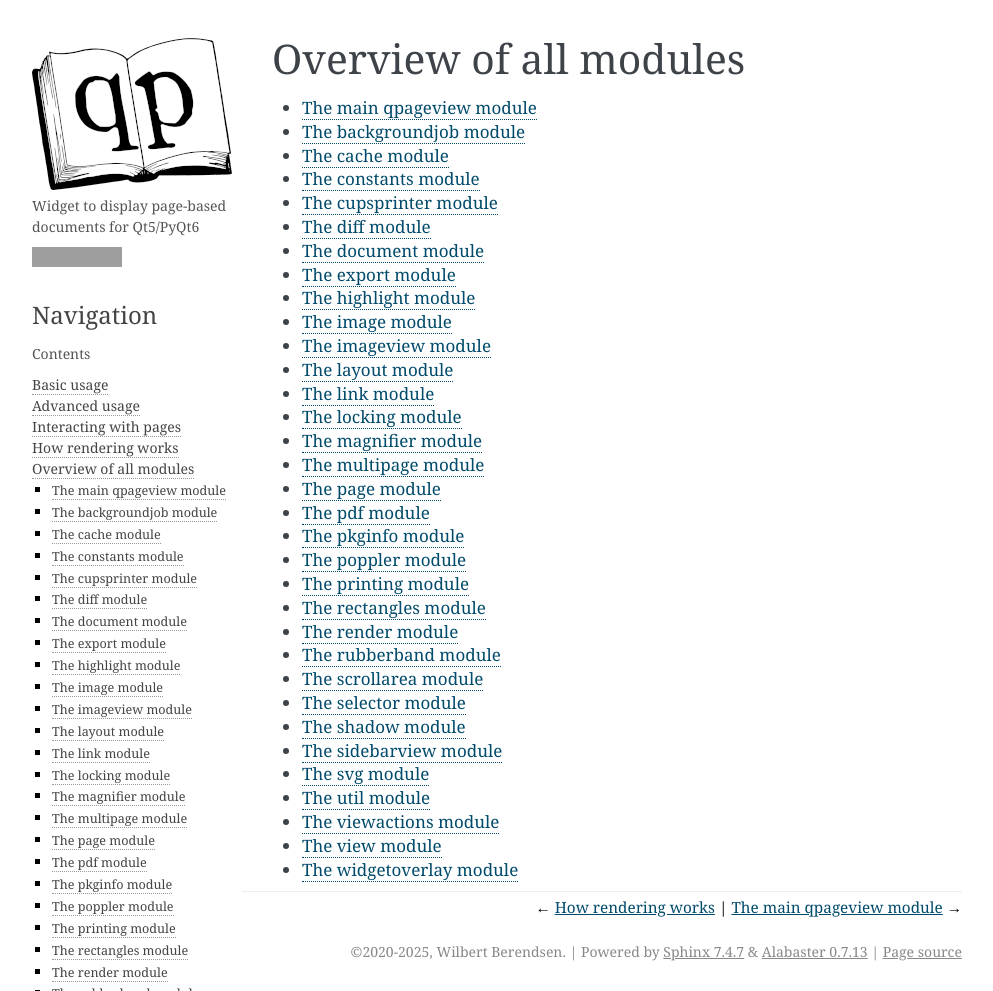
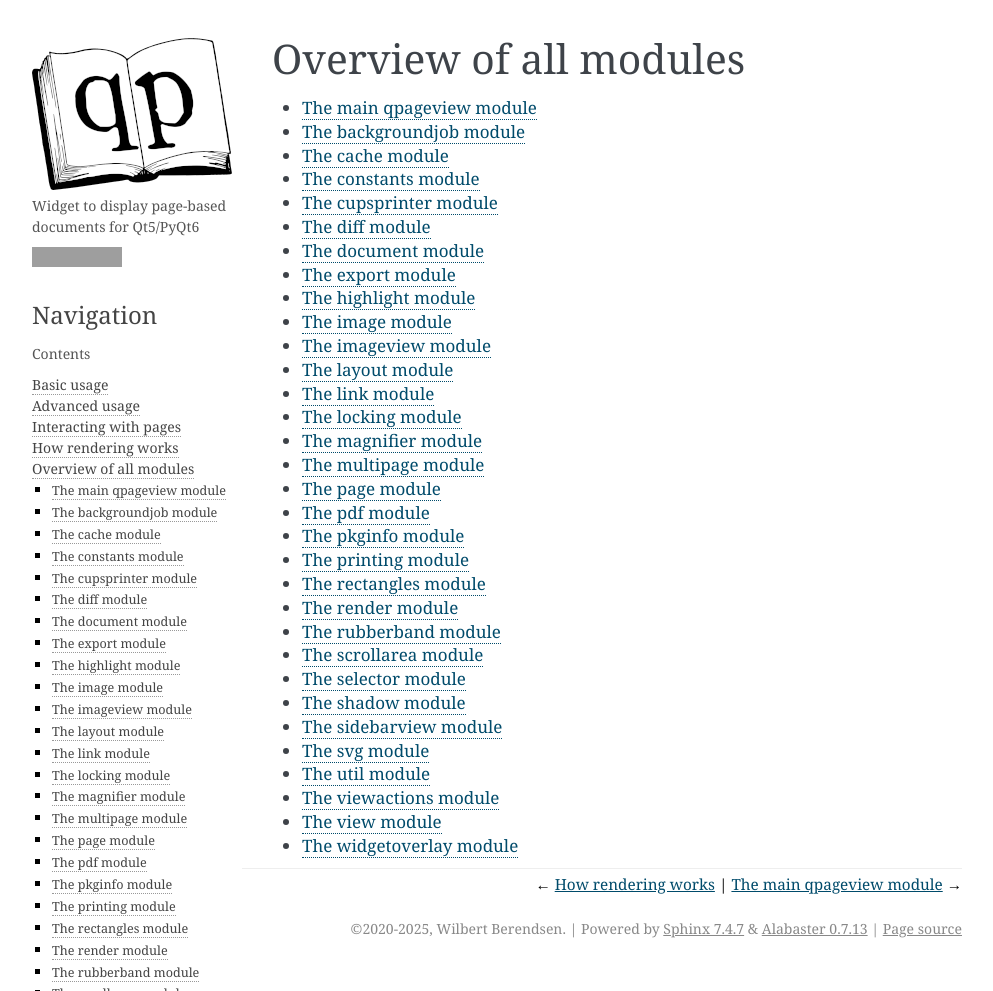
Before and after one commit to frescobaldi/qpageview, a Sphinx documentation site: the page built from docs/source/modoverview.rst, in a window 1280 px wide and 991 px high. Shown: the whole window, without its empty margins (148-1141 px from the left). Built offline with Sphinx 7.4.7, drawn with Linux system fonts in a browser that asks for light colours; grey boxes are pictures that could not be loaded.

Commit message:
Remove documentation for the Poppler module

```diff
--- a/docs/source/modoverview.rst
+++ b/docs/source/modoverview.rst
@@ -23,7 +23,6 @@ Overview of all modules
    page.rst
    pdf.rst
    pkginfo.rst
-   poppler.rst
    printing.rst
    rectangles.rst
    render.rst
--- a/docs/source/poppler.rst
+++ /dev/null
@@ -1,7 +0,0 @@
-The poppler module
-==================
-
-.. automodule:: qpageview.poppler
-    :members:
-    :undoc-members:
-    :show-inheritance:
--- a/docs/source/rendering.rst
+++ b/docs/source/rendering.rst
@@ -60,11 +60,6 @@ types:
      - :class:`~pdf.PdfDocument`
      - PDF documents, multiple pages per file
 
-   * - :mod:`~qpageview.poppler`
-     - :class:`~poppler.PopplerPage`
-     - :class:`~poppler.PopplerDocument`
-     - PDF documents, multiple pages per file
-
    * - :mod:`~qpageview.diff`
      - :class:`~diff.DiffPage`
      - :class:`~diff.DiffDocument`
```
